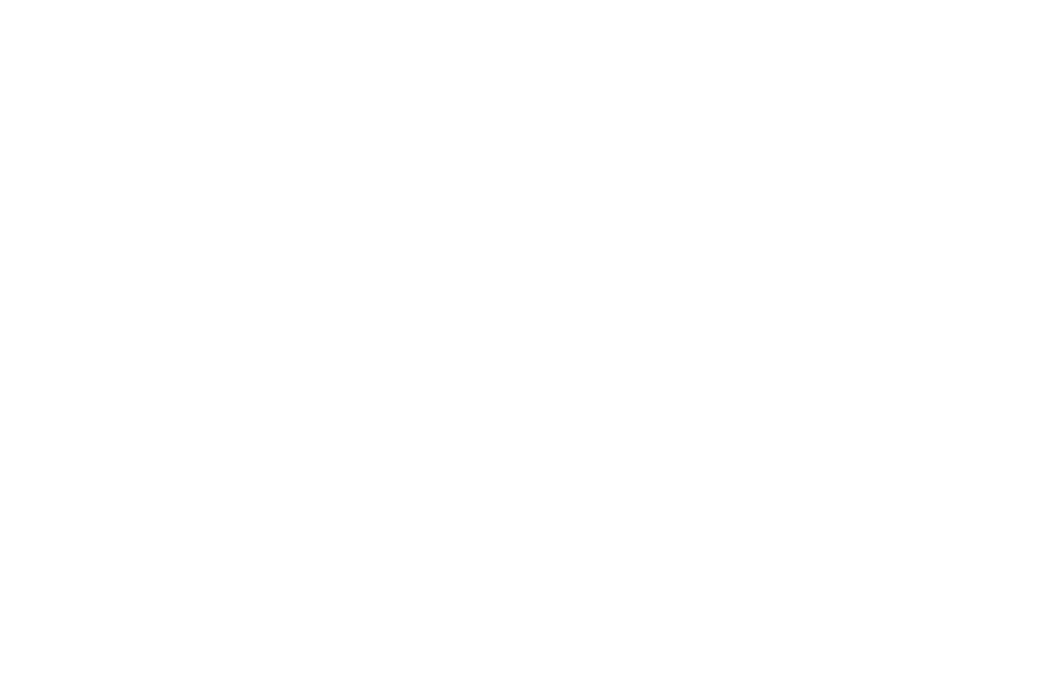
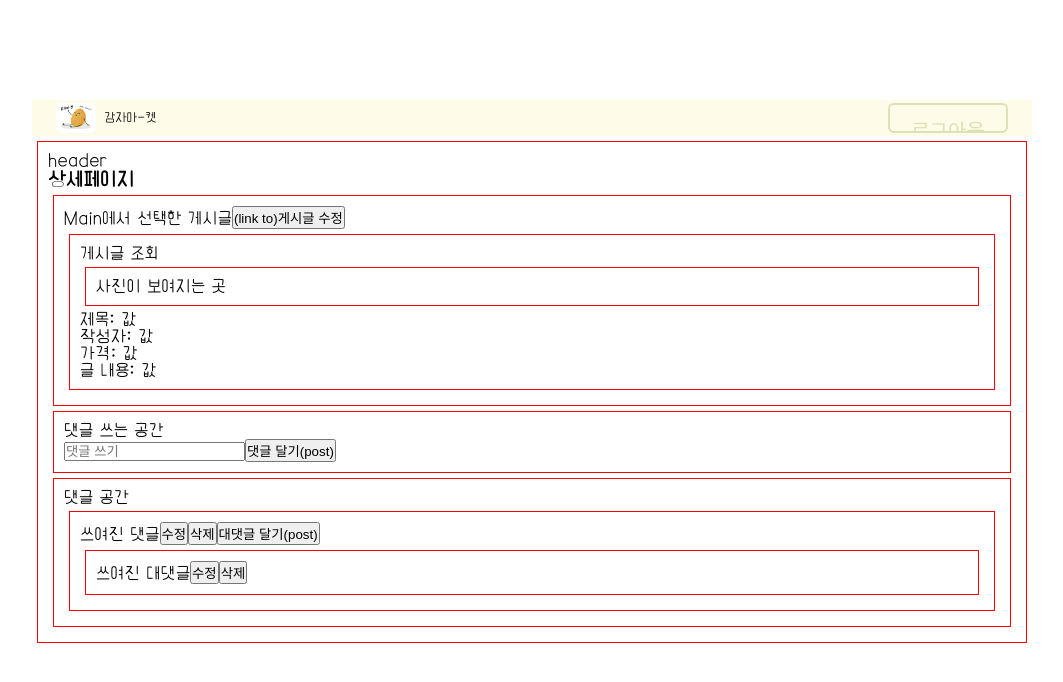
Before and after one commit to potato-market-front/potato-market-front, a React (Create React App) app: page /detail in a window 1280 px wide. Before the commit this address had no page. Shown: the top 682 px of the page, without its empty margins (108-1171 px from the left). Built offline with nearby package versions, Linux system fonts and the light colour scheme.

Commit message:
🚚Update: 경로 및 Detail 페이지와 컴포넌트 분리 작업

```diff
--- a/src/components/features/update/updateProduct.jsx
+++ b/src/components/features/update/updateProduct.jsx
@@ -0,0 +1,72 @@
+import React from "react";
+import styled from "styled-components";
+// import { Link } from "react-router-dom";
+// import Button from "../../common/Button";
+// import Input from "../../common/Input";
+import CommentList from "../detail/commentList";
+import ProductDetail from "../detail/productDetail";
+import CreateComment from "../detail/createComment";
+
+function UpdateProduct() {
+  return (
+    <Div className="container">
+      <div className="header">
+        header
+        <h3>상세페이지</h3>
+        <Div className="상품정보및수정">
+          Main에서 선택한 게시글
+          <button>(link to)게시글 수정</button>
+          <ProductDetail className="게시글정보" />
+        </Div>
+        <div className="댓글">
+          <CreateComment className="댓글쓰는공간" />
+          <CommentList className="댓글공간" />
+        </div>
+      </div>
+    </Div>
+  );
+}
+
+export default UpdateProduct;
+
+// const StTopContainer = styled.div`
+//   display: flex;
+//   flex-direction: column;
+//   justify-content: center;
+//   align-items: center;
+
+//   gap: 50px;
+// `;
+
+// const StInputGroup = styled.div`
+//   display: flex;
+//   flex-direction: column;
+//   margin: auto;
+
+//   gap: 30px;
+//   width: 250px;
+// `;
+
+// const StButtonGroup = styled.div`
+//   display: flex;
+//   flex-direction: column;
+//   justify-content: center;
+//   align-items: center;
+
+//   margin: auto;
+//   gap: 20px;
+// `;
+
+// const StLink = styled.div`
+//   a {
+//     font-weight: 400;
+//     text-decoration: none;
+//     color: #4d4f50;
+//   }
+// `;
+
+const Div = styled.div`
+  padding: 10px;
+  border: 1px solid red;
+  margin: 5px;
+`;
--- a/src/pages/Detail.jsx
+++ b/src/pages/Detail.jsx
@@ -1,32 +1,15 @@
 import React from "react";
 import styled from "styled-components";
-import CommentList from "../components/features/detail/commentList";
-import ProductDetail from "../components/features/detail/productDetail";
-import CreateComment from "../components/features/detail/createComment";
-
-const Div = styled.div`
-  padding: 10px;
-  border: 1px solid red;
-  margin: 5px;
-`;
+import UpdateProduct from "../components/features/update/updateProduct";
+import Layout from "../components/common/Layout";
+import Header from "../components/common/Header";
 
 function Detail() {
   return (
-    <Div className="container">
-      <div className="header">
-        header
-        <h3>상세페이지</h3>
-        <Div className="상품정보및수정">
-          Main에서 선택한 게시글
-          <button>(link to)게시글 수정</button>
-          <ProductDetail className="게시글정보" />
-        </Div>
-        <div className="댓글">
-          <CreateComment className="댓글쓰는공간" />
-          <CommentList className="댓글공간" />
-        </div>
-      </div>
-    </Div>
+    <Layout>
+      <Header />
+      <UpdateProduct />
+    </Layout>
   );
 }
 export default Detail;
--- a/src/shared/Router.js
+++ b/src/shared/Router.js
@@ -16,7 +16,7 @@
         <Route path="/update/:productId" element={<Update />} />
         <Route path="/login" element={<LoginPage />} />
         <Route path="/signup" element={<SignUpPage />} />
-        <Route path="/detail/:productId" element={<Detail />} />
+        <Route path="/detail/" element={<Detail />} />
       </Routes>
     </BrowserRouter>
   );
```
Also changed, not shown: src/pages/Create.jsx (+4 -4 lines), src/pages/Main.jsx (+4 -4 lines), 1 other file (tests, documents, lock files or other folders).
